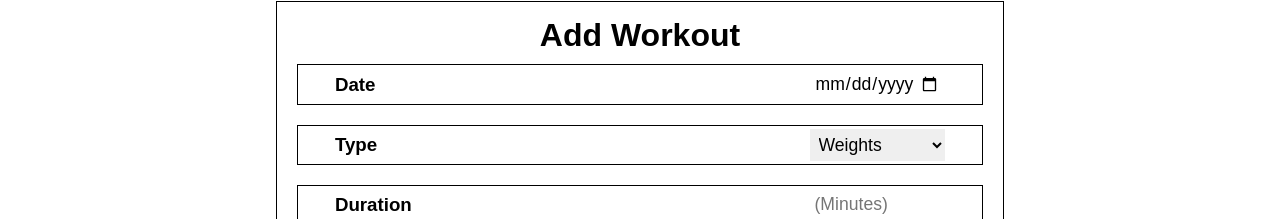
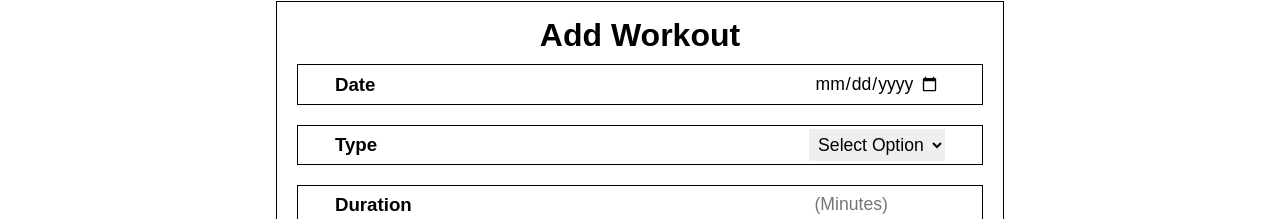
Before and after one commit to connorca22/fitalytics, a React (Create React App) app: page /dashboard/add-workout in a window 1280 px wide. Shown: the part 89-308 px from the top of the page. Built offline with nearby package versions, Linux system fonts and the light colour scheme; sample sign-in values are in the browser's storage.

Commit message:
removed comments

```diff
--- a/src/components/dashboardComponents/ReusableWorkoutForm.js
+++ b/src/components/dashboardComponents/ReusableWorkoutForm.js
@@ -3,8 +3,7 @@ import { WorkoutForm, FormInputFlex } from '../styled/Dashboard.styled'
 
 export default function ReusableWorkoutForm({onInputChange, onFormSubmit, updateDistance, workoutData}) {
 
-    const test = "" + workoutData.category_id
-    {console.log(test)}
+
 return (
 <WorkoutForm onSubmit={onFormSubmit}>
     <Flex fd="column">
@@ -15,6 +14,7 @@ return (
     <FormInputFlex jc='space-between'>
         <h3>Type</h3>
         <select id="category_id" name="category_id" onChange={onInputChange} value={String(workoutData.category_id)} required>
+                                <option value="" disabled selected hidden>Select Option</option>
                                 <option value="1">Weights</option>
                                 <option value="2">Swimming</option>
                                 <option value="3">Running</option>
```
